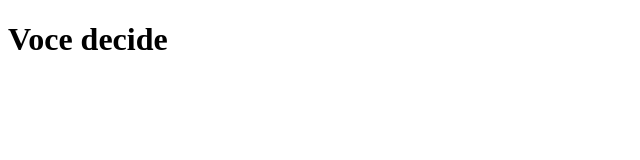
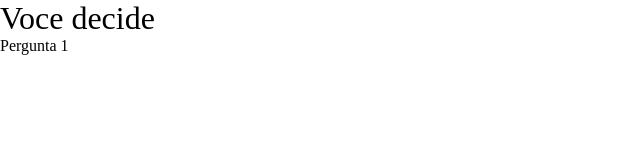
Before and after one commit to matheusGamer12344321/2025-3B-voc--decide, a plain HTML site: page index.html in a window 1280 px wide. Shown: the whole page, without its empty margins (0-640 px from the left). Drawn offline with Linux system fonts and the light colour scheme; a web font is replaced by a local one.

Commit message:
Add files via upload

```diff
--- a/main.js
+++ b/main.js
@@ -0,0 +1,50 @@
+const caixaPrincipal = document.querySelector(".caixa-principal");
+const caixaPerguntas = document.querySelector(".caixa-perguntas");
+const caixaAlternativas = document.querySelector(".caixa-alternativas");
+const caixaResultado = document.querySelector(".caixa-resultado");
+const textoResultado = document.querySelector("texto-resultado");
+
+const perguntas = [
+    {
+        enunciado: "Pergunta 1",
+        alternativas: [
+            "alternativa 1",
+            "alternativa 2",
+
+        ]
+    },
+    {
+        enunciado: "Pergunta 2",
+        alternativas: [
+            "alternativa 3",
+            "alternativa 4",
+
+        ]
+    },{
+        enunciado: "Pergunta 3",
+        alternativas: [
+            "alternativa 5",
+            "alternativa 6",
+
+        ]
+    },{
+        enunciado: "Pergunta 4",
+        alternativas: [
+            "alternativa 7",
+            "alternativa 8",
+
+        ]
+    }
+]
+
+let atual = 0;
+let perguntaAtual;
+
+function mostraPergunta(){
+    perguntaAtual = perguntas[atual]
+    caixaPerguntas.textContent = perguntaAtual.enunciado
+}
+
+mostraPergunta();
+
+console.log(perguntas)
--- a/style.css
+++ b/style.css
@@ -1,4 +1,10 @@
 @import url('https://fonts.googleapis.com/css2?family=Martian+Mono:wght@100..800&family=Quicksand:wght@300..700&display=swap');
+
+*{
+    margin: 0;
+    padding: 0;
+    font-weight: 400;
+}
 
 :root {
     --roxo: #9b5de5ff;
```
